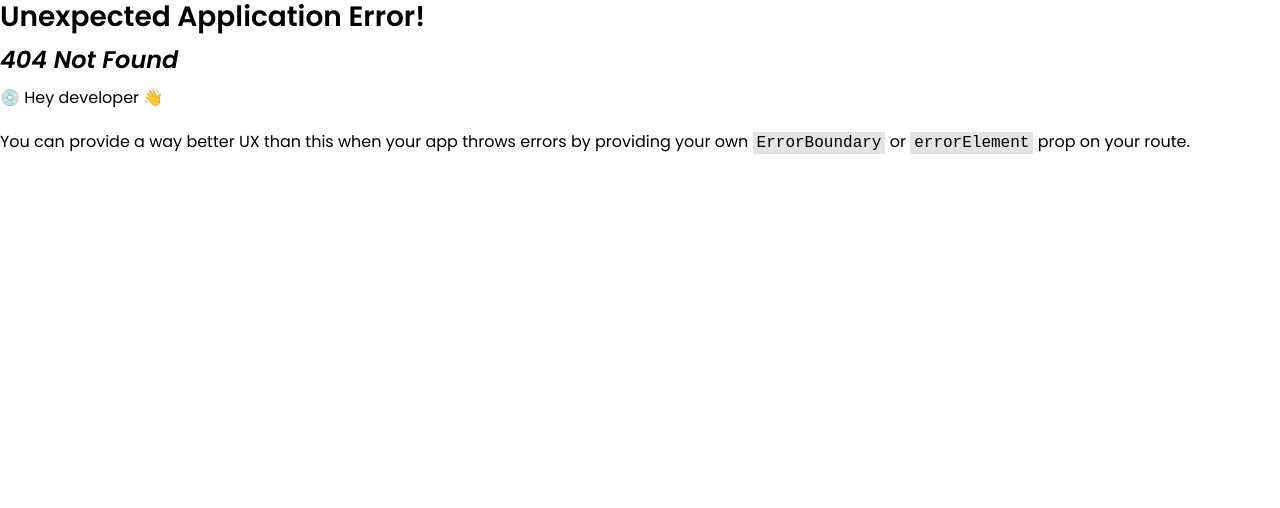
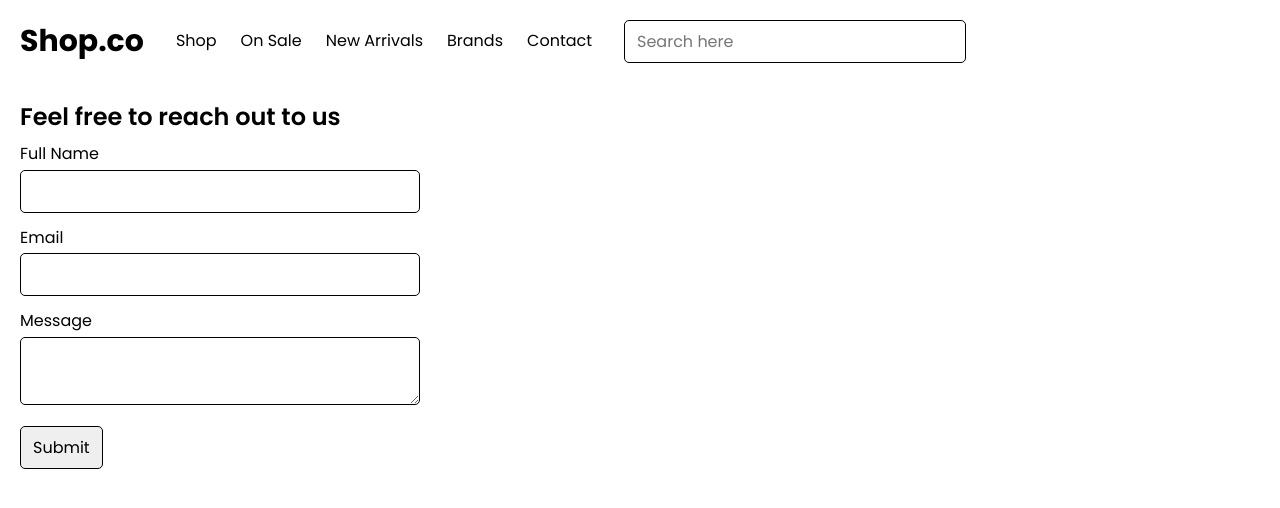
Before and after one commit to deekshantThapa/shopEcommerce, a React (Create React App) app: page /contact in a window 1280 px wide. Before the commit this address had no page. Shown: the top 508 px of the page. Built offline with nearby package versions, Linux system fonts and the light colour scheme.

Commit message:
added basic contact layout page

```diff
--- a/public/index.html
+++ b/public/index.html
@@ -5,7 +5,7 @@
     <meta name="viewport" content="width=device-width, initial-scale=1" />
     <meta name="theme-color" content="#000000" />
     <meta name="description" content="Web site created using create-react-app"/>
-    <title>shop-ecommerce</title>
+    <title>shop ecommerce</title>
     <!-- Poppins font -->
     <link rel="preconnect" href="https://fonts.googleapis.com">
     <link rel="preconnect" href="https://fonts.gstatic.com" crossorigin>
--- a/src/App.js
+++ b/src/App.js
@@ -6,12 +6,14 @@ import RootLayout from "./Layouts/RootLayout";
 // pages
 import Home from "./pages/Home/Home";
 import { CasualClothesLoader } from "./pages/Home/Casual";
+import Contact from "./pages/Contact";
 
 const customRouter = createBrowserRouter(
   createRoutesFromElements(
 
     <Route path="/" element={<RootLayout/>}>
       <Route index element={<Home/>} loader={CasualClothesLoader}/>
+      <Route path="contact" element={<Contact/>}/>
     </Route>
 
   )
--- a/src/assets/css/style.css
+++ b/src/assets/css/style.css
@@ -195,3 +195,16 @@ nav li {
 .banner-content {
   max-width: 580px;
 }
+
+.contact-form-wrap {
+  max-width: 400px;
+}
+
+.contact-form .input-wrap {
+  margin-bottom: 15px;
+}
+
+.contact-form .input-wrap label{
+  display: inline-block;
+  margin-bottom: 5px;
+}
--- /dev/null
+++ b/src/pages/Contact.js
@@ -0,0 +1,14 @@
+import ContactForm from "./components/ContactForm";
+
+export default function Contact() {
+    return(
+        <section className="contact-section">
+            <div className="container">
+                <div className="contact-form-wrap">
+                    <h3>Feel free to reach out to us</h3>
+                    <ContactForm/>
+                </div>
+            </div>
+        </section>
+    )
+}
--- a/src/pages/Home/Banner.js
+++ b/src/pages/Home/Banner.js
@@ -1,6 +1,6 @@
 export default function Banner() {
   return (
-    <div className="banner">
+    <section className="banner">
         <div className="container">
           <div className="banner-content-wrap">
             <div className="banner-content">
@@ -10,6 +10,6 @@ export default function Banner() {
             </div>
           </div>
         </div>
-    </div>
+    </section>
   )
 }
--- a/src/pages/Home/Casual.js
+++ b/src/pages/Home/Casual.js
@@ -31,5 +31,5 @@ export const CasualClothesLoader = async () => {
     return snapshot.docs.map(doc => ({
         ...doc.data(),
         id: doc.id
-      }));
+    }));
 }
--- a/src/pages/Home/Home.js
+++ b/src/pages/Home/Home.js
@@ -3,9 +3,9 @@ import Casual from "./Casual";
 
 export default function Home() {
   return (
-    <section className="home">
+    <>
       <Banner/>
       <Casual/>
-    </section>
+    </>
   )
 }
--- /dev/null
+++ b/src/pages/components/ContactForm.js
@@ -0,0 +1,19 @@
+export default function ContactForm() {
+    return(
+        <form action="" className="contact-form">
+            <div className="input-wrap">
+                <label htmlFor="">Full Name</label>
+                <input type="text" name="" id="" />
+            </div>
+            <div className="input-wrap">
+                <label htmlFor="">Email</label>
+                <input type="email" name="" id="" />
+            </div>
+            <div className="input-wrap">
+                <label htmlFor="">Message</label>
+                <textarea name="" id=""></textarea>
+            </div>
+            <input type="submit" value="Submit" />
+        </form>
+    )
+}
--- a/src/pages/components/Navigation.js
+++ b/src/pages/components/Navigation.js
@@ -1,13 +1,14 @@
-import { Link } from "react-router-dom"
+import { NavLink } from "react-router-dom"
 
 export default function Navigation() {
   return (
     <nav>
         <ul>
-            <li><Link>Shop</Link></li>
-            <li><Link>On Sale</Link></li>
-            <li><Link>New Arrivals</Link></li>
-            <li><Link>Brands</Link></li>
+            <li><NavLink>Shop</NavLink></li>
+            <li><NavLink>On Sale</NavLink></li>
+            <li><NavLink>New Arrivals</NavLink></li>
+            <li><NavLink>Brands</NavLink></li>
+            <li><NavLink to='contact'>Contact</NavLink></li>
         </ul>
     </nav>
   )
```
Also changed, not shown: src/Layouts/RootLayout.js (+4 -4 lines).
